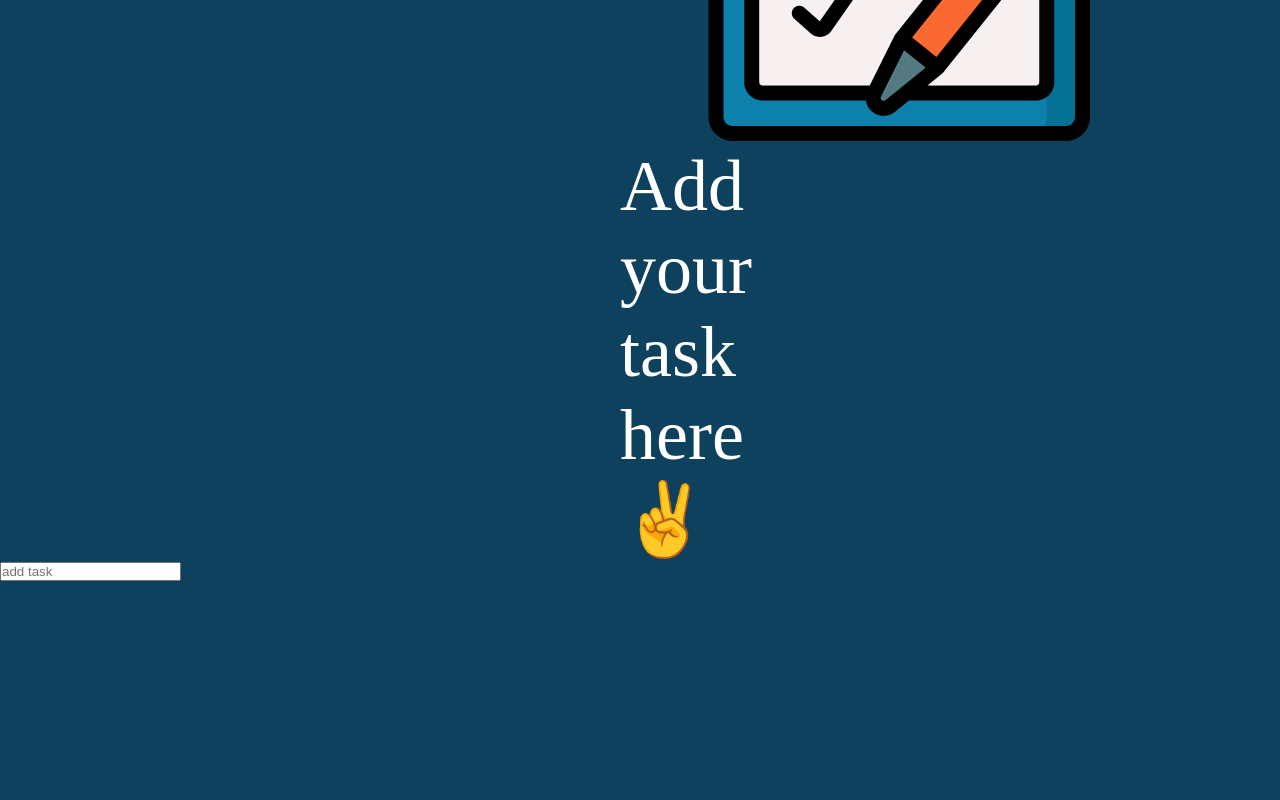
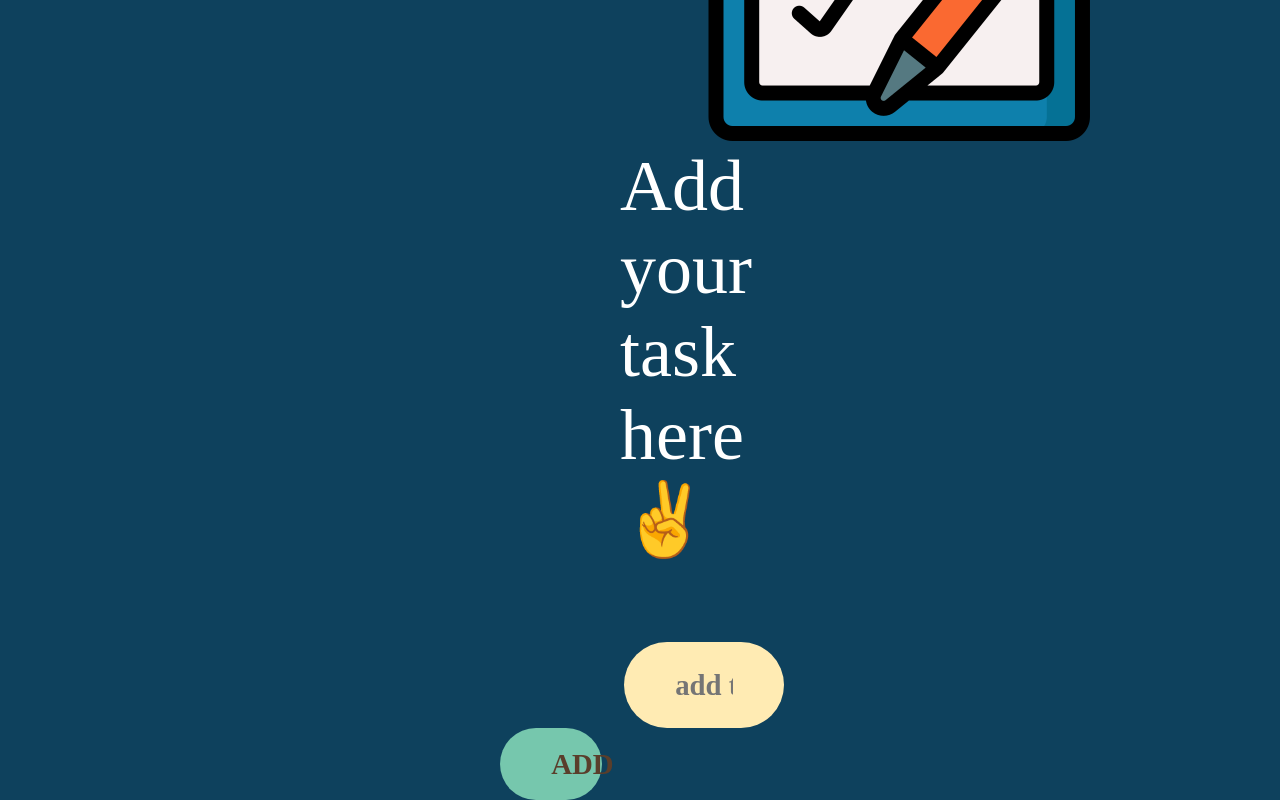
Before and after one commit to SrestMilan/Todo-App, a React (Create React App) app in the folder todo-app/: page / in a window 1280 px wide. Shown: the part 691-1491 px from the top of the page. Before the commit the page ends 1272 px from the top, so only its background shows below. Built offline with nearby package versions, Linux system fonts and the light colour scheme.

Commit message:
working with state

```diff
--- a/todo-app/src/components/Form.js
+++ b/todo-app/src/components/Form.js
@@ -1,10 +1,24 @@
-import React from "react";
+import React, { useState } from "react";
 
 function Form() {
+  const [task, setTask] = useState("");
+  function formHandle(e) {
+    e.preventDefault();
+
+    setTask("");
+  }
   return (
-    <div>
-      <input type="text" placeholder="add task" />
-    </div>
+    <form className="form" onSubmit={formHandle}>
+      <div>
+        <input
+          type="text"
+          placeholder="add task"
+          value={task}
+          onChange={(texts) => setTask(texts.target.value)}
+        />
+        <button>ADD</button>
+      </div>
+    </form>
   );
 }
 
--- a/todo-app/src/index.css
+++ b/todo-app/src/index.css
@@ -24,3 +24,38 @@ p {
   margin-left: 1.5em;
   color: rgb(255, 255, 255);
 }
+
+.form {
+  margin: auto;
+  margin-top: 5em;
+  width: 25%;
+  height: 5em;
+}
+
+input {
+  margin-left: 5em;
+  height: 3em;
+  width: 50%;
+  font-size: 30px;
+  border-radius: 2%;
+  border-style: none;
+}
+input,
+button {
+  background-color: #ffebb3;
+  color: #5a3e2b;
+  font-family: inherit;
+  border: none;
+  border-radius: 10rem;
+  padding: 1.2rem 3.2rem;
+  font-weight: 700;
+  font-size: 1.8rem;
+  cursor: pointer;
+}
+
+.form button {
+  width: 20%;
+  text-transform: uppercase;
+  background-color: #76c7ad;
+  margin-left: 20px;
+}
```
